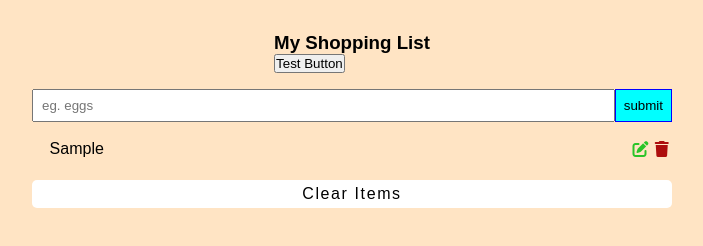
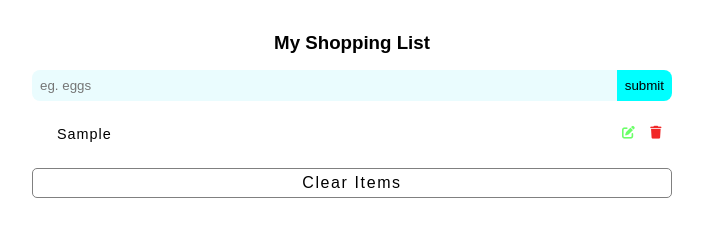
Before and after one commit to milkmanex1/Shopping-List-with-Autocomplete, a plain HTML site: page Shopping List/index.html in a window 1280 px wide. Both pictures are taken after typing "Sample" into the empty fields and a click on the button "Submit". Shown: the whole page, without its empty margins (288-991 px from the left). Drawn offline with Linux system fonts and the light colour scheme.

Commit message:
added some styles

```diff
--- a/Shopping List/app.js
+++ b/Shopping List/app.js
@@ -31,7 +31,8 @@ clearBtn.addEventListener("click", clearItems);
 
 //!When user types in to the input field, getSearches and open the dropdown results
 input.addEventListener("keyup", (e) => {
-  getDropdown(e);
+  //getDropdown(e);
+  getDebounceDropdown(e);
 });
 //! User can use arrow keys to navigate dropdown results. Add an 'Active' class to the selected result. Enter will simulate a click.
 input.addEventListener("keydown", (e) => {
@@ -77,15 +78,17 @@ function createListItem(id, item) {
 </div>
 <div class="buttons">
   <div class="edit-btn">
-    <i class="fa-solid fa-pen-to-square"></i>
+    <i class="fa-solid fa-pen-to-square" title="edit"></i>
   </div>
-  <div class="delete-btn"><i class="fa-solid fa-trash"></i></div>
+  <div class="delete-btn"><i class="fa-solid fa-trash" title="delete"></i></div>
+
 </div>`;
 
   const editBtn = element.querySelector(".edit-btn");
   const deleteBtn = element.querySelector(".delete-btn");
   deleteBtn.addEventListener("click", deleteItem);
   editBtn.addEventListener("click", editItem);
+
   itemContainer.appendChild(element);
 }
 
@@ -113,6 +116,7 @@ function editItem(e) {
 
   submitBtn.textContent = "edit";
 }
+function editQuantity(e) {}
 function clearItems() {
   //remove the items in DOM
   itemContainer.innerHTML = "";
@@ -169,5 +173,21 @@ function getLocalStorage() {
     : [];
 }
 
+const getDebounceDropdown = debounce((e) => {
+  getDropdown(e);
+});
+
+function debounce(callback, delay = 1000) {
+  let timeout;
+  return (...args) => {
+    //clear timeout each time i call this function
+    clearTimeout(timeout);
+    //create a new timeout
+    timeout = setTimeout(() => {
+      callback(...args);
+    }, delay);
+  };
+}
+
 //?What I learnt from this:
 //got better at writing syntax for almost everything in JS... localStorage methods, array filters, DOM traversing
--- a/Shopping List/autocomplete.js
+++ b/Shopping List/autocomplete.js
@@ -11,6 +11,7 @@ export const changeCurrentFocus = (newValue) => {
 //!When user types in to the input field, getSearches and open the dropdown results
 
 export const getDropdown = (e) => {
+  console.log("dropdown obtained");
   if (![37, 38, 39, 40, 13].includes(e.keyCode)) {
     let results = [];
     //get inputVal from the field
@@ -69,7 +70,7 @@ export const navigateDropdown = (e) => {
 };
 
 //the async keyword makes the function return a promise
-export const getSearches = async (userInput) => {
+const getSearches = async (userInput) => {
   const response = await fetch(
     `https://api.frontendeval.com/fake/food/${userInput}`
   );
@@ -79,7 +80,7 @@ export const getSearches = async (userInput) => {
 };
 
 //this functions adds focus to each item when selected in the dropdown
-export const addActive = (results) => {
+const addActive = (results) => {
   if (!results) return false;
   //start by removing all "active" class on all items
   results.forEach((result) => {
@@ -134,13 +135,3 @@ function selectItem(item) {
   //put the focus on the input field, so you press enter then will submit the item
   input.focus();
 }
-
-function debounce(func, timeout = 300) {
-  let timer;
-  return (...args) => {
-    clearTimeout(timer);
-    timer = setTimeout(() => {
-      func.apply(this, args);
-    }, timeout);
-  };
-}
--- a/Shopping List/index.html
+++ b/Shopping List/index.html
@@ -17,7 +17,7 @@
     <div class="wrapper">
       <div class="title">
         <h3>My Shopping List</h3>
-        <button class="test" onclick="testFunction()">Test Button</button>
+        <!-- <button class="test" onclick="testFunction()">Test Button</button> -->
       </div>
       <form class="input">
         <input class="input-text" type="text" placeholder="eg. eggs" />
@@ -48,6 +48,9 @@
               <i class="fa-solid fa-pen-to-square"></i>
             </div>
             <div class="delete-btn"><i class="fa-solid fa-trash"></i></div>
+            <div class="quantity">
+              <i class="fa-regular fa-square-plus" title="specify quantity"></i>
+            </div>
           </div>
         </div> -->
       </div>
--- a/Shopping List/styles.css
+++ b/Shopping List/styles.css
@@ -5,7 +5,7 @@
 }
 body {
   font-family: Arial, Helvetica, sans-serif;
-  background-color: bisque;
+  /* background-color: bisque; */
 }
 .wrapper {
   display: grid;
@@ -23,16 +23,21 @@ body {
   font-size: 1rem;
   display: flex;
   justify-content: 1;
+  min-width: 20rem;
 }
 .input-text {
+  background-color: rgb(234, 252, 254);
   width: 100%;
   padding-left: 0.5rem;
+  border-radius: 8px 0 0 8px;
+  border: 0;
 }
 .submit-btn {
   padding: 0.5rem;
-  border: 1px solid blue;
+  border: none;
   cursor: pointer;
   background-color: aqua;
+  border-radius: 0 8px 8px 0;
 }
 /* *---------------Dropdown---------------- */
 .dropdown {
@@ -68,7 +73,7 @@ body {
 .item-container {
   margin-top: 1rem;
   width: 50vw;
-  min-width: 10rem;
+  min-width: 20rem;
 }
 .name {
   display: grid;
@@ -77,7 +82,17 @@ body {
 .item {
   display: flex;
   justify-content: space-between;
-  margin-bottom: 0.2rem;
+  /* margin-bottom: 0.2rem; */
+  text-transform: capitalize;
+  font-size: 0.9rem;
+  letter-spacing: 1px;
+  padding: 0.4rem;
+  cursor: pointer;
+  border-radius: 10px;
+  transition: 0.1s ease-in-out;
+}
+.item:hover {
+  background-color: rgba(219, 219, 219, 0.5);
 }
 .left {
   display: flex;
@@ -91,14 +106,28 @@ body {
   display: flex;
 }
 .buttons i {
+  font-size: 0.8rem;
   cursor: pointer;
   padding: 0.2rem;
 }
+
 .fa-pen-to-square {
-  color: rgb(42, 196, 40);
+  color: rgb(107, 255, 104);
+  transition: 0.5s;
+}
+.fa-pen-to-square:hover {
+  color: rgb(11, 197, 7);
 }
 .fa-trash {
-  color: rgb(173, 13, 13);
+  color: rgb(241, 39, 39);
+  margin-left: 0.5rem;
+  transition: 0.5s;
+}
+.fa-trash:hover {
+  color: rgb(152, 8, 8);
+}
+.fa-square-plus {
+  color: rgb(7, 183, 241);
 }
 .clear-btn {
   margin-top: 1rem;
@@ -107,7 +136,14 @@ body {
   /* border: 1px solid red; */
   cursor: pointer;
   width: 50vw;
+  min-width: 20rem;
   background-color: white;
   padding: 5px;
   border-radius: 5px;
+  border: 1px solid gray;
+  transition: 0.1s linear;
 }
+.clear-btn:hover {
+  color: red;
+  border-color: red;
+}
```
